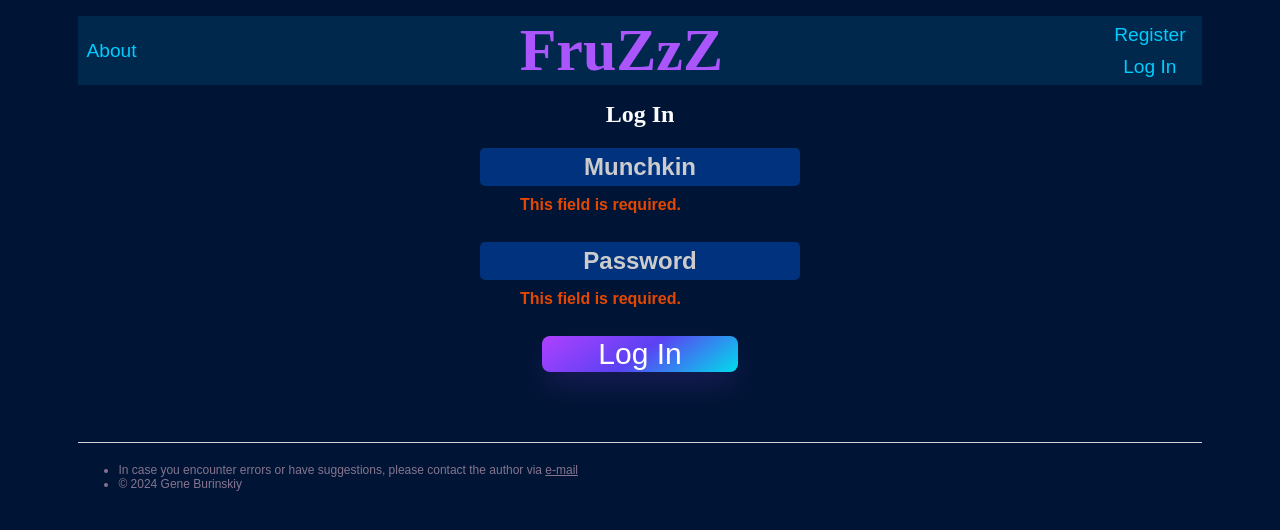
After one commit to kiwiPhrases/FruSleeps, a Flask app: page /auth/login2 in a window 1280 px wide. The commit adds this page. Shown: the top 530 px of the page. Run offline with Flask 3, Linux system fonts and the light colour scheme; some libraries are stand-ins or nearby versions.

Commit message:
replaced login and registration forms with wtforms

```diff
--- a/FruSleeps/auth.py
+++ b/FruSleeps/auth.py
@@ -4,7 +4,7 @@ from flask import (
     Blueprint, flash, g, redirect, render_template, request, session, url_for
 )
 from werkzeug.security import check_password_hash, generate_password_hash
-
+from .forms.authforms import RegistrationForm, LoginForm
 #from . import db
 #from .models import Munchkins, Parents, SleepTimes
 from sqlalchemy import exc
@@ -12,8 +12,8 @@ from sqlalchemy import exc
 bp = Blueprint('auth', __name__, url_prefix='/auth')
 
 # function for registering users
-@bp.route('/register', methods=('GET', 'POST'))
-def register():
+#@bp.route('/register', methods=('GET', 'POST'))
+def registerOld():
     if request.method == 'POST':
         username = request.form['username']
         password = request.form['password']
@@ -49,6 +49,31 @@ def register():
 
         flash(error)
     return render_template('auth/register.html')
+
+# function for registering users
+@bp.route('/register', methods=('GET', 'POST'))
+def register():
+    form=RegistrationForm(request.form)
+    if (request.method == 'POST') and (form.validate()):
+        from . import db
+        from .models import Munchkins
+        newuser = Munchkins(username=form.username.data,
+                             email=form.email.data,
+                             password=form.password.data)
+        try:
+            db.session.add(newuser)
+            db.session.commit()
+            db.session.close()
+
+        except exc.IntegrityError:
+            db.session.rollback()
+            db.session.close()
+            error = f"User {form.username.data} is already registered or {form.email.data} email is already used."
+        else:
+            return redirect(url_for("auth.login"))
+
+        flash(error)
+    return render_template('auth/register2.html', form=form)
 
 
 def chkparents():
@@ -104,6 +129,45 @@ def login():
 
     return render_template('auth/login.html')
 
+@bp.route('/login2', methods=('GET', 'POST'))
+def login2():
+    # clear out existing login if going to login
+    user_id = session.get('username')
+    if user_id is not None:
+        session.clear()
+
+    form=LoginForm(request.form)
+
+    if (request.method == 'POST') & (form.validate()):
+        from . import db
+        from .models import Munchkins
+
+        username = form.username.data
+        password = form.password.data
+
+        error = None
+
+        user = Munchkins.query.filter_by(username = username).first()
+        db.session.close()
+        if user is None:
+            error = 'Incorrect username.'
+        #elif not check_password_hash(user.password, password):
+        elif not user.password==password:
+            error = 'Incorrect password.'
+
+        if error is None:
+            session.clear()
+
+            session['username'] = user.username
+
+            gonext = chkparents()
+            #return gonext
+            return redirect(url_for(gonext))
+
+        flash(error)
+
+    return render_template('auth/login2.html',form=form)
+
 def login_required(view):
     @functools.wraps(view)
     def wrapped_view(**kwargs):
@@ -158,6 +222,8 @@ def addparents():
 
         # if no new parents, enter new parent info
         if error is None:
+            from . import db
+            from .models import Parents
             for i,par in enumerate(formparents):
                 # check if entered parent is already among existing parents
                 # if not, try entering them into the db
@@ -183,6 +249,7 @@ def load_logged_in_user():
     if user_id is None:
         g.user = None
     else:
+        from .models import Munchkins
         g.user = Munchkins.query.filter_by(username = user_id).first()
 
 
--- /dev/null
+++ b/FruSleeps/forms/authforms.py
@@ -0,0 +1,28 @@
+#from flask_wtf import FlaskForm, CSRFProtect
+from wtforms import Form, StringField, SubmitField, PasswordField, BooleanField
+from wtforms import validators
+
+class RegistrationForm(Form):
+    username = StringField("Munchkin's Name", [validators.Length(min=4, max=25)],
+                            render_kw={"placeholder": "Munchkin's Name"})
+    email = StringField('Email Address', [validators.Length(min=6, max=35)],
+                         render_kw={"placeholder": "Email"})
+    password = PasswordField('New Password', [
+        validators.DataRequired(),
+        validators.Length(min=6, max=20),
+
+    ], render_kw={"placeholder": "New Password"})
+    confirm = PasswordField('Repeat Password',
+                            [validators.EqualTo('password',
+                                                 message='Passwords must match')],
+                             render_kw={"placeholder": "Confirm Password"})
+    #accept_tos = BooleanField('Accept Terms', [validators.DataRequired()])
+
+class LoginForm(Form):
+    username = StringField("Munchkin",
+                            [validators.Length(min=4, max=25),validators.DataRequired()],
+                    render_kw={"placeholder": "Munchkin"})
+    password = PasswordField('Password', [
+                validators.DataRequired(),
+                validators.Length(min=6, max=20)],
+                render_kw={"placeholder": "Password"})
--- a/FruSleeps/static/style.css
+++ b/FruSleeps/static/style.css
@@ -69,10 +69,29 @@ ul.nav {display: column;
 li.login {margin: -3px 0;
 }
 
+form.login {display:grid;
+  flex-direction: row;
+   justify-content: center;
+    align-items: center;
+}
+
+.errors li {
+  display:column;
+  flex-direction: row;
+  justify-content: left;
+  align-items: left;
+  color:#e44800;
+  font-size:1em;
+  font-weight:bold;
+  list-style-type:none;
+  margin: -30px 0;
+}
+
 .login {display:grid;
     flex-direction: row;
      justify-content: center;
       align-items: center;}
+
 input.login {border-radius:5px;
   text-align:center;
  background:#00327e;
--- /dev/null
+++ b/FruSleeps/templates/_formhelpers.html
@@ -0,0 +1,12 @@
+{% macro render_field(field) %}
+  {{ field(class_='login')|safe }}
+  {% if field.errors %}
+    <ul class=errors>
+    {% for error in field.errors %}
+      <li>{{ error }}</li>
+    {% endfor %}
+    </ul>
+  {% endif %}
+
+
+{% endmacro %}
--- /dev/null
+++ b/FruSleeps/templates/auth/login2.html
@@ -0,0 +1,17 @@
+
+{% extends 'base.html' %}
+{% from "_formhelpers.html" import render_field %}
+
+{% block header %}
+  <h1>{% block title %}Log In{% endblock %}</h1>
+{% endblock %}
+
+{% block content %}
+  <form method="post" class="login">
+    {{ render_field(form.username) }}
+    {{ render_field(form.password) }}
+    <div class="login">
+      <input class='button-64'  type="submit" value="Log In">
+    </div>
+  </form>
+{% endblock %}
--- a/FruSleeps/templates/auth/register.html
+++ b/FruSleeps/templates/auth/register.html
@@ -29,7 +29,5 @@
     <input class='button-64'  type="submit" value="Register">
   </div>
 </form>
-</script>
-
 
 {% endblock %}
```
Also changed, not shown: FruSleeps/templates/auth/register2.html (added, +18 -0 lines), FruSleeps/forms/accountform.py (added).
